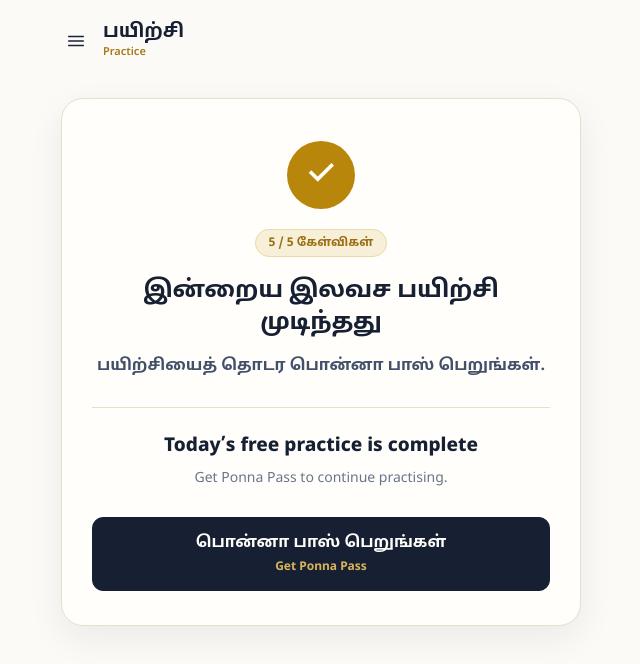
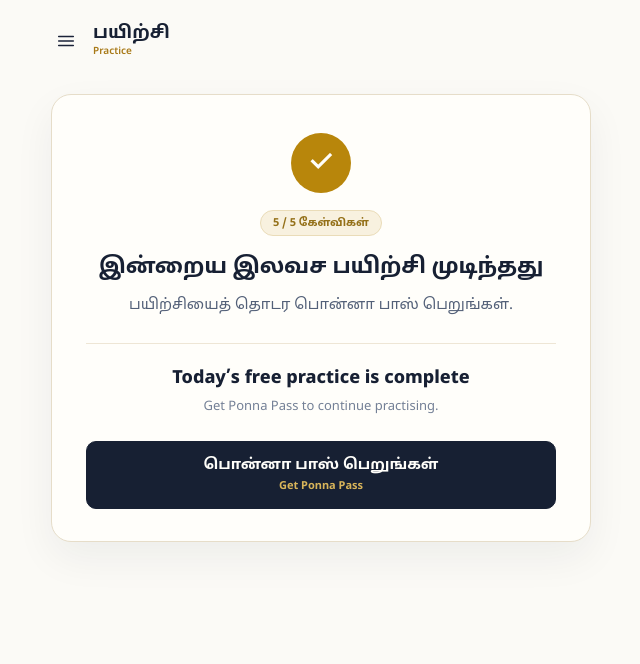
Before and after one commit to sponna1962/Ponna, a Next.js app in the folder frontend/: page /quiz/free-complete in a window 1280 px wide. Shown: the top 664 px of the page, without its empty margins (319-959 px from the left). Built offline with nearby package versions, Linux system fonts and the light colour scheme.

Commit message:
Refine free practice completion page premium design

```diff
--- a/frontend/src/app/quiz/free-complete/page.tsx
+++ b/frontend/src/app/quiz/free-complete/page.tsx
@@ -8,27 +8,27 @@
       style={{
         minHeight: '100dvh',
         boxSizing: 'border-box',
-        padding: '18px 18px 36px',
+        padding: '18px 18px 40px',
         background: '#fbfaf6',
         color: '#172033',
       }}
     >
-      <div style={{ maxWidth: 520, margin: '0 auto' }}>
+      <div style={{ maxWidth: 540, margin: '0 auto' }}>
         <div
           style={{
             display: 'flex',
             alignItems: 'center',
             gap: 12,
             height: 46,
-            marginBottom: 34,
+            marginBottom: 30,
           }}
         >
           <StudentMenu />
           <div>
-            <div style={{ fontSize: 19, lineHeight: 1.15, fontWeight: 800, color: '#172033' }}>
+            <div style={{ fontSize: 18, lineHeight: 1.15, fontWeight: 800, color: '#172033' }}>
               பயிற்சி
             </div>
-            <div style={{ fontSize: 11, lineHeight: 1.2, marginTop: 2, color: '#a87917', fontWeight: 600 }}>
+            <div style={{ fontSize: 10, lineHeight: 1.2, marginTop: 2, color: '#a87917', fontWeight: 600 }}>
               Practice
             </div>
           </div>
@@ -37,25 +37,25 @@
         <section
           style={{
             background: '#fffefa',
-            border: '1px solid #e8dfca',
-            borderRadius: 22,
-            padding: '42px 30px 34px',
+            border: '1px solid #e6ddc9',
+            borderRadius: 20,
+            padding: '38px 34px 32px',
             textAlign: 'center',
-            boxShadow: '0 12px 35px rgba(23,32,51,.07)',
+            boxShadow: '0 16px 40px rgba(23,32,51,.06)',
           }}
         >
           <div
             style={{
-              width: 68,
-              height: 68,
-              margin: '0 auto 20px',
+              width: 60,
+              height: 60,
+              margin: '0 auto 17px',
               borderRadius: '50%',
               display: 'flex',
               alignItems: 'center',
               justifyContent: 'center',
               background: '#b8860b',
               color: '#fffefa',
-              fontSize: 36,
+              fontSize: 31,
               fontWeight: 500,
               lineHeight: 1,
             }}
@@ -67,14 +67,14 @@
             style={{
               display: 'inline-flex',
               alignItems: 'center',
-              padding: '6px 13px',
+              padding: '5px 12px',
               borderRadius: 999,
-              background: '#f7efd8',
-              color: '#9a6f14',
-              border: '1px solid #ead9aa',
-              fontSize: 12,
+              background: '#f8f1df',
+              color: '#947018',
+              border: '1px solid #eadcb8',
+              fontSize: 11,
               fontWeight: 800,
-              marginBottom: 18,
+              marginBottom: 16,
             }}
           >
             5 / 5 கேள்விகள்
@@ -82,12 +82,12 @@
 
           <h2
             style={{
-              fontSize: 24,
-              lineHeight: 1.35,
-              margin: '0 0 13px',
+              fontSize: 22,
+              lineHeight: 1.45,
+              margin: '0 0 10px',
               color: '#172033',
               fontWeight: 800,
-              letterSpacing: '-.2px',
+              letterSpacing: '-.1px',
             }}
           >
             இன்றைய இலவச பயிற்சி முடிந்தது
@@ -95,11 +95,11 @@
 
           <p
             style={{
-              fontSize: 16,
-              lineHeight: 1.65,
-              color: '#43506a',
+              fontSize: 15,
+              lineHeight: 1.6,
+              color: '#536078',
               margin: 0,
-              fontWeight: 600,
+              fontWeight: 500,
             }}
           >
             பயிற்சியைத் தொடர பொன்னா பாஸ் பெறுங்கள்.
@@ -107,34 +107,34 @@
 
           <div
             style={{
-              height: 1,
-              background: '#e8dfca',
-              margin: '28px 0 25px',
+              marginTop: 25,
+              paddingTop: 22,
+              borderTop: '1px solid #eee6d5',
             }}
-          />
-
-          <h3
+          >
+            <div
               style={{
-              fontSize: 19,
+                fontSize: 18,
                 lineHeight: 1.4,
-              margin: '0 0 8px',
+                margin: '0 0 6px',
                 color: '#172033',
                 fontWeight: 750,
               }}
             >
               Today’s free practice is complete
-          </h3>
+            </div>
 
             <p
               style={{
-              fontSize: 14,
-              lineHeight: 1.6,
-              color: '#69758a',
+                fontSize: 13,
+                lineHeight: 1.55,
+                color: '#748096',
                 margin: 0,
               }}
             >
               Get Ponna Pass to continue practising.
             </p>
+          </div>
 
           <a
             href="/plans"
@@ -142,20 +142,20 @@
               display: 'block',
               width: '100%',
               boxSizing: 'border-box',
-              padding: '15px 20px',
-              marginTop: 27,
-              borderRadius: 11,
+              padding: '14px 20px',
+              marginTop: 24,
+              borderRadius: 10,
               background: '#172033',
               color: '#fffefa',
               textDecoration: 'none',
-              fontSize: 16,
+              fontSize: 15,
               fontWeight: 800,
               lineHeight: 1.35,
               border: '1px solid #172033',
             }}
           >
             <span style={{ display: 'block' }}>பொன்னா பாஸ் பெறுங்கள்</span>
-            <span style={{ display: 'block', fontSize: 12, marginTop: 4, color: '#d8b45a', fontWeight: 700 }}>
+            <span style={{ display: 'block', fontSize: 11, marginTop: 3, color: '#d8b45a', fontWeight: 700 }}>
               Get Ponna Pass
             </span>
           </a>
```
Lines whose indentation alone changed are shown as unchanged.
